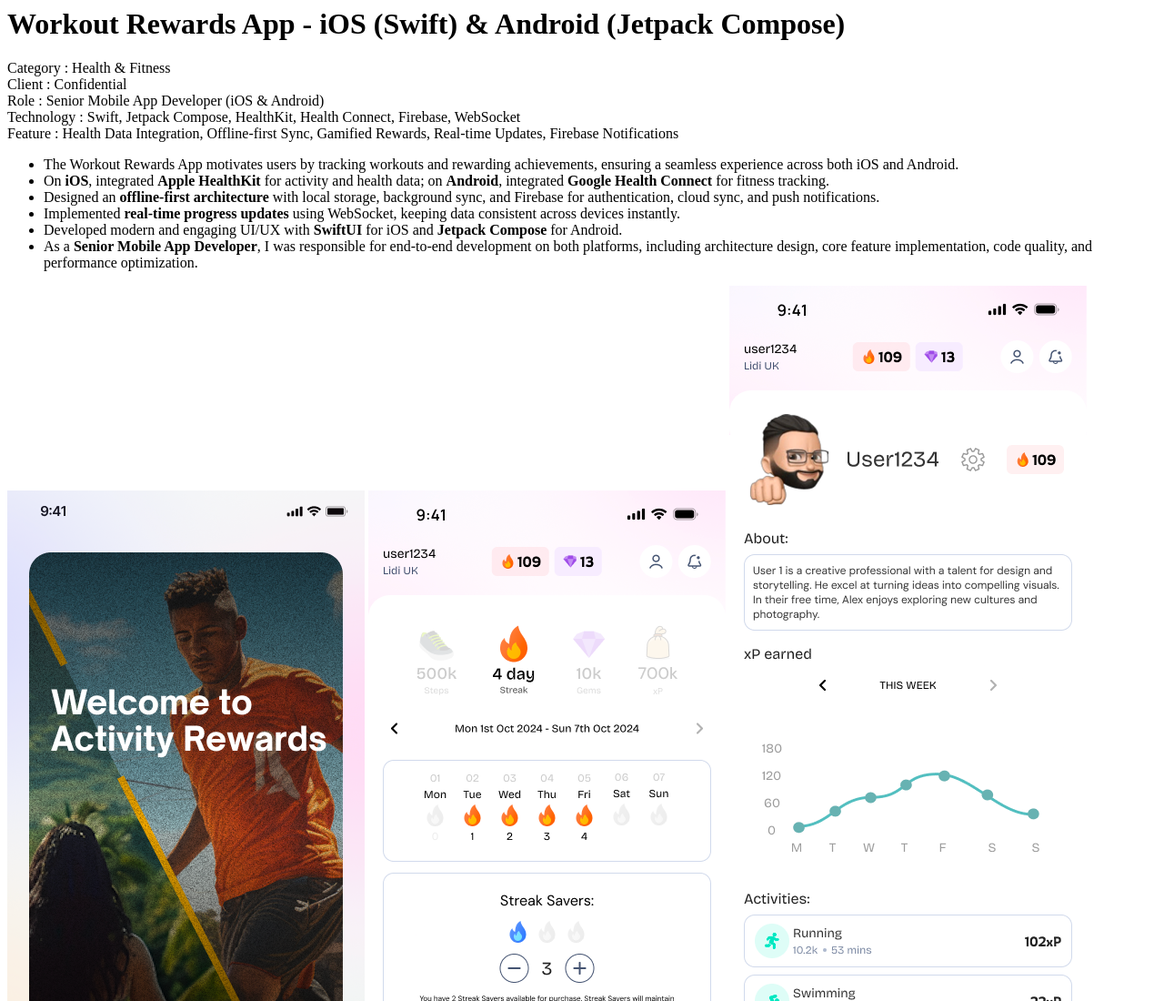
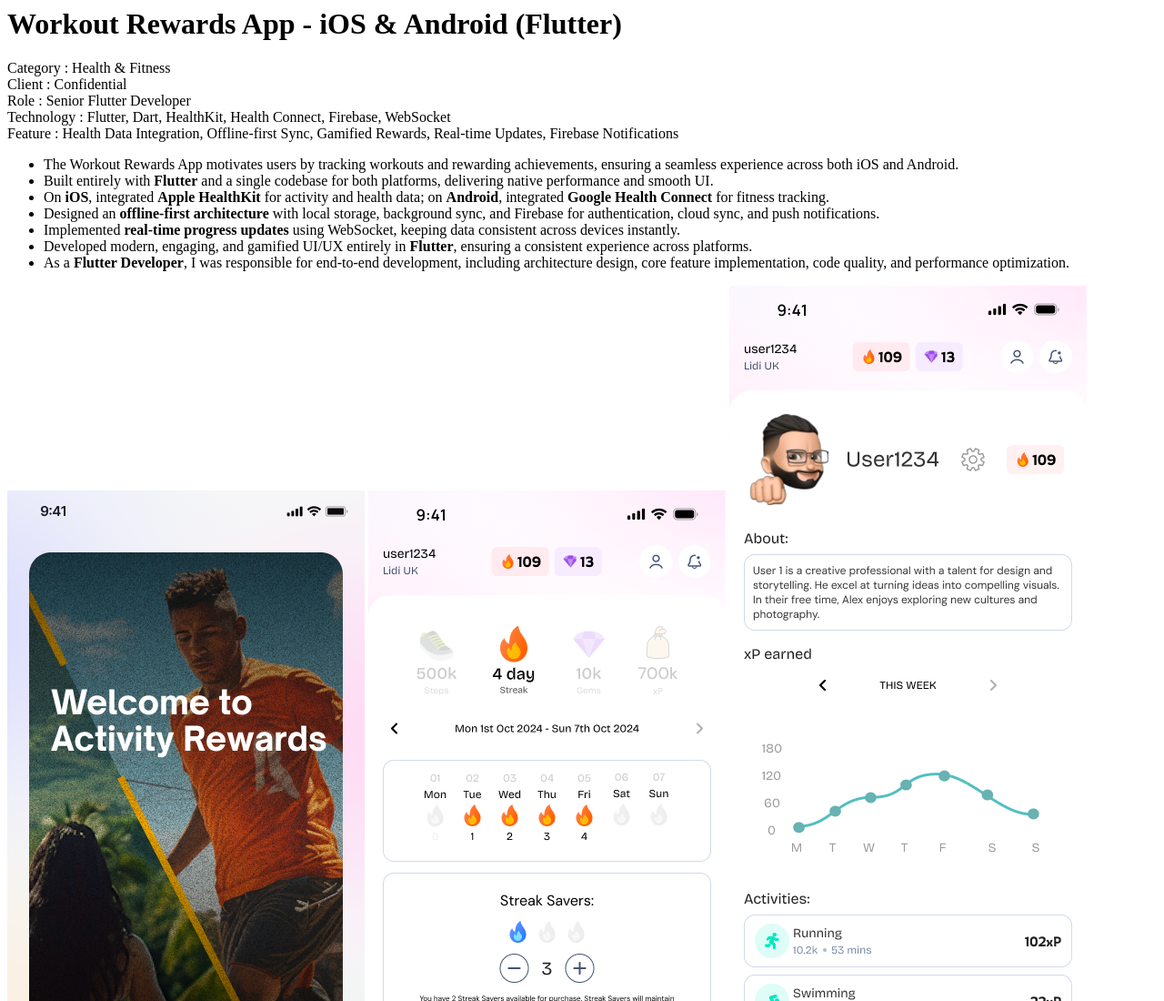
Before and after one commit to kordekoploks/portfolio, a plain HTML site: page projects/project-5.html in a window 1280 px wide. Shown: the top 1100 px of the page at 91% size. Drawn offline with Linux system fonts and the light colour scheme; files whose address does not match are found by name.

Commit message:
feat: fix this

```diff
--- a/projects/project-5.html
+++ b/projects/project-5.html
@@ -6,21 +6,22 @@
 <div class="load-data">
     <div class="block-content">
         <div class="project-head">
-            <h1 class="block-title">Workout Rewards App - iOS (Swift) & Android (Jetpack Compose)</h1>
+            <h1 class="block-title">Workout Rewards App - iOS & Android (Flutter)</h1>
             <div class="tags"><span>Category : </span> Health & Fitness</div>
             <div class="tags"><span>Client : </span> Confidential</div>
-            <div class="tags"><span>Role : </span> Senior Mobile App Developer (iOS & Android)</div>
-            <div class="tags"><span>Technology : </span> Swift, Jetpack Compose, HealthKit, Health Connect, Firebase, WebSocket</div>
+            <div class="tags"><span>Role : </span> Senior Flutter Developer</div>
+            <div class="tags"><span>Technology : </span> Flutter, Dart, HealthKit, Health Connect, Firebase, WebSocket</div>
             <div class="tags"><span>Feature : </span> Health Data Integration, Offline-first Sync, Gamified Rewards, Real-time Updates, Firebase Notifications</div>
         </div>
         <p class="project-description">
         <ul>
             <li>The Workout Rewards App motivates users by tracking workouts and rewarding achievements, ensuring a seamless experience across both iOS and Android.</li>
+            <li>Built entirely with <b>Flutter</b> and a single codebase for both platforms, delivering native performance and smooth UI.</li>
             <li>On <b>iOS</b>, integrated <b>Apple HealthKit</b> for activity and health data; on <b>Android</b>, integrated <b>Google Health Connect</b> for fitness tracking.</li>
             <li>Designed an <b>offline-first architecture</b> with local storage, background sync, and Firebase for authentication, cloud sync, and push notifications.</li>
             <li>Implemented <b>real-time progress updates</b> using WebSocket, keeping data consistent across devices instantly.</li>
-            <li>Developed modern and engaging UI/UX with <b>SwiftUI</b> for iOS and <b>Jetpack Compose</b> for Android.</li>
-            <li>As a <b>Senior Mobile App Developer</b>, I was responsible for end-to-end development on both platforms, including architecture design, core feature implementation, code quality, and performance optimization.</li>
+            <li>Developed modern, engaging, and gamified UI/UX entirely in <b>Flutter</b>, ensuring a consistent experience across platforms.</li>
+            <li>As a <b>Flutter Developer</b>, I was responsible for end-to-end development, including architecture design, core feature implementation, code quality, and performance optimization.</li>
         </ul>
         </p>
         <div class="project-media row">
```
